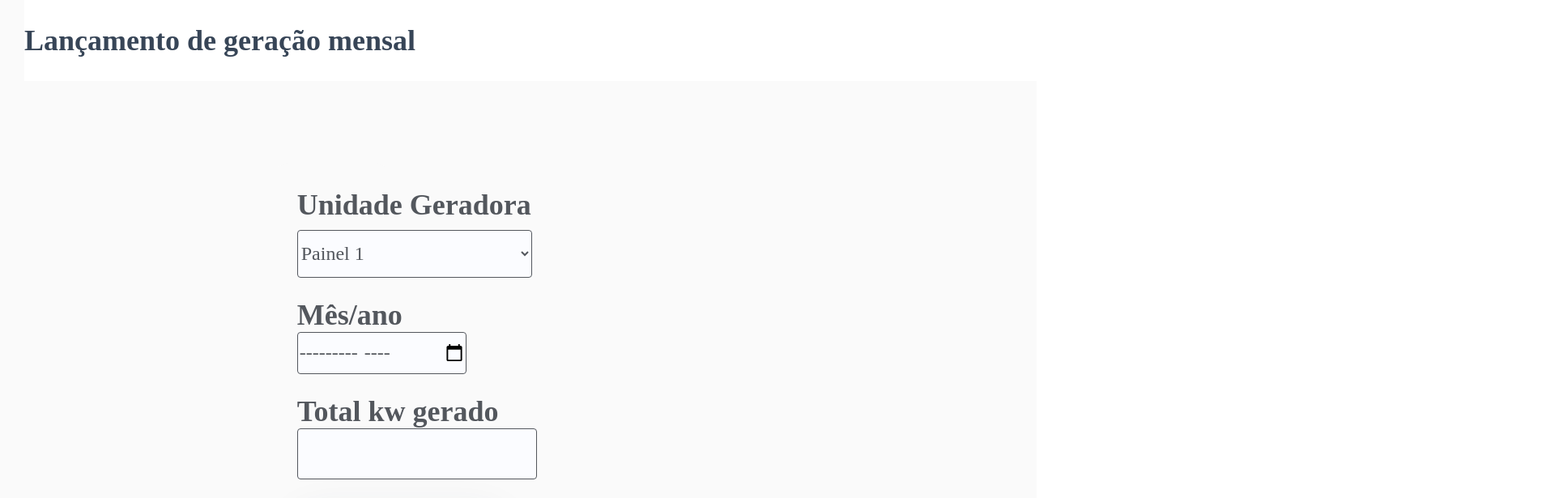
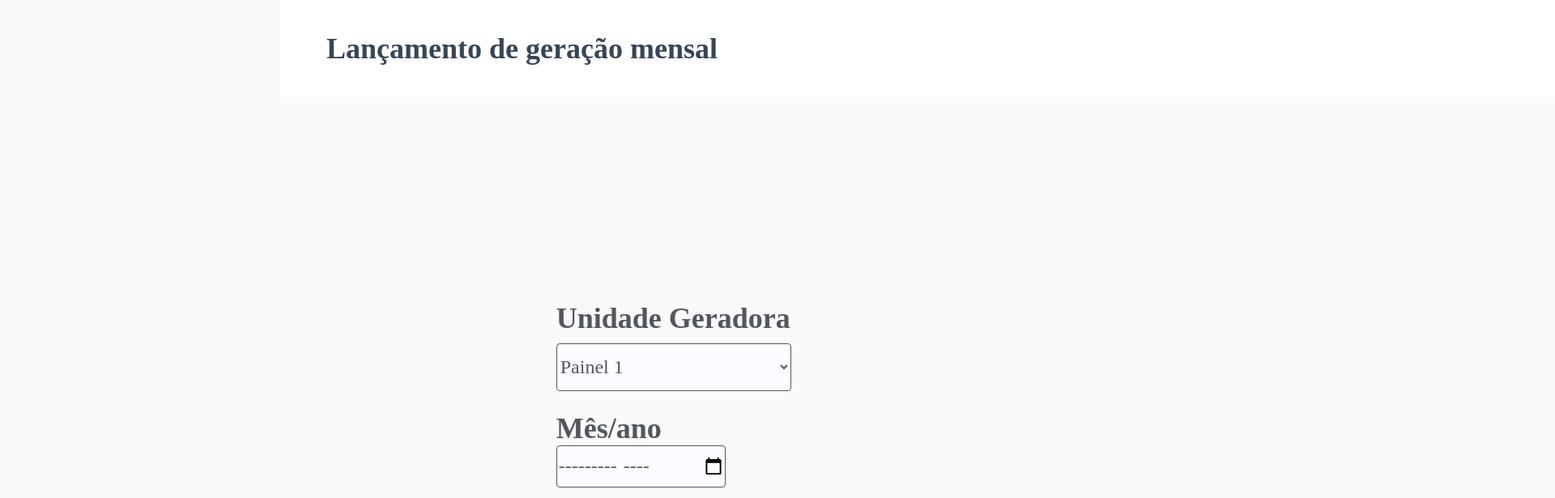
Before and after one commit to FullStack-Itaguacu/react-solarenergy, a React (Vite) app: page /lancamento-mensal in a window 1280 px wide. Shown: the top 615 px of the page at 81% size, 1920 px wide, since content can reach past the window. Built offline with nearby package versions, Linux system fonts and the light colour scheme; data requests are answered from the project's data file.

Commit message:
Arrumei a parte do css do Header de acordo com o protótipo do figma

```diff
--- a/src/components/Lancamento-mensal/Lancamento-mensal.module.css
+++ b/src/components/Lancamento-mensal/Lancamento-mensal.module.css
@@ -1,20 +1,24 @@
 body{
   background-color: #fafafa;
+  width: 1920px;
+  height: 1080px;
+  top: 1967px;
+  left: -414px;
 }
 
 header {
   position: absolute;
   top: 0;
-  left: 30px;
+  left: 345px;
   display: flex;
   justify-content: space-between;
   align-items: center;
   margin-bottom: 30px;
   margin: 0;
-  width: 100%;
-  height: 100px;
+  width: 1575px;
+  height: 120px;
   flex-shrink: 0;
-  background: var(--color-white, #fff);
+  background: var(--color-white, #FFFFFF);
 }
 
 header h1 {
@@ -23,7 +27,11 @@ header h1 {
   font-size: 36px;
   font-style: normal;
   font-weight: 700;
-  line-height: normal;
+  line-height: 54px;
+  width: 599px;
+  height: 54px;
+  top: 33px;
+  left: 385px;
 }
 .formulario {
   display: flex;
```
